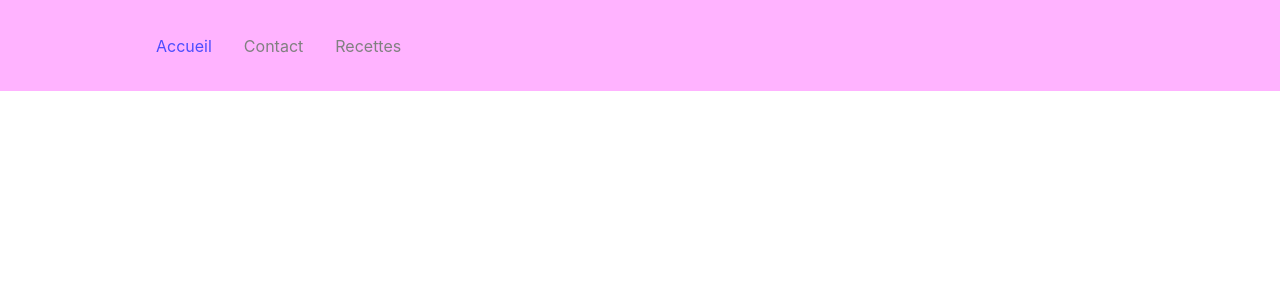
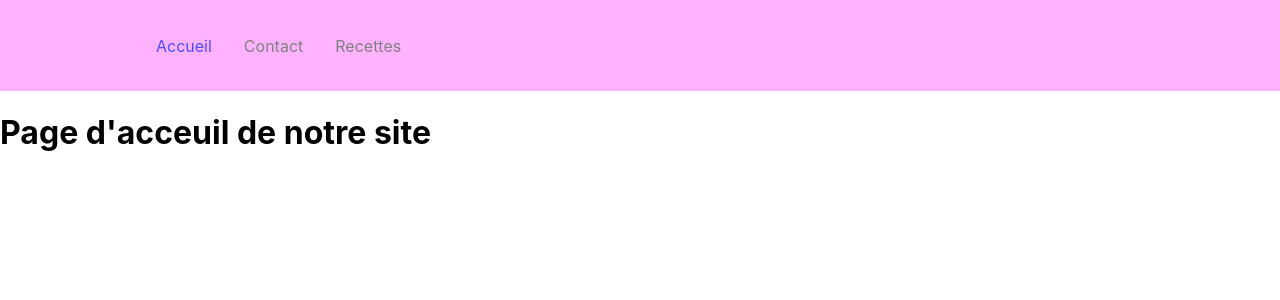
Before and after one commit to Steak-Barbare/reactBrief, a React (Create React App) app: page /About in a window 1280 px wide. Shown: the top 300 px of the page. Built offline with nearby package versions, Linux system fonts and the light colour scheme.

Commit message:
ultime modif

```diff
--- a/src/App.js
+++ b/src/App.js
@@ -6,6 +6,7 @@ import { BrowserRouter as Router, Routes, Route}
 import Home from './Pages';
 import Recettes from './Pages/Recettes';
 import Contact from './Pages/Contact';
+import About from './Pages/About';
 
 function App() {
 return (
@@ -13,6 +14,7 @@ return (
     <Navbar />
     <Routes>
         <Route exact path='/'  element={<Home />} />
+        <Route exact path='/About' element={<About/>} />
         <Route path='/Contact' element={<Contact/>} />
         <Route path='/Recettes' element={<Recettes/>} />
     </Routes>
--- /dev/null
+++ b/src/Pages/About.js
@@ -0,0 +1,13 @@
+import React from "react";
+
+const About = () => {
+  return (
+    <div>
+      <h1>
+       Page d'acceuil de notre site
+      </h1>
+    </div>
+  );
+};
+
+export default About;
--- a/tailwind.config.js
+++ b/tailwind.config.js
@@ -1,6 +1,8 @@
 /** @type {import('tailwindcss').Config} */
 module.exports = {
-  content: [],
+  content: [
+    "./src/*/.{js,jsx,ts,tsx}",
+  ],
   theme: {
     extend: {},
   },
```
